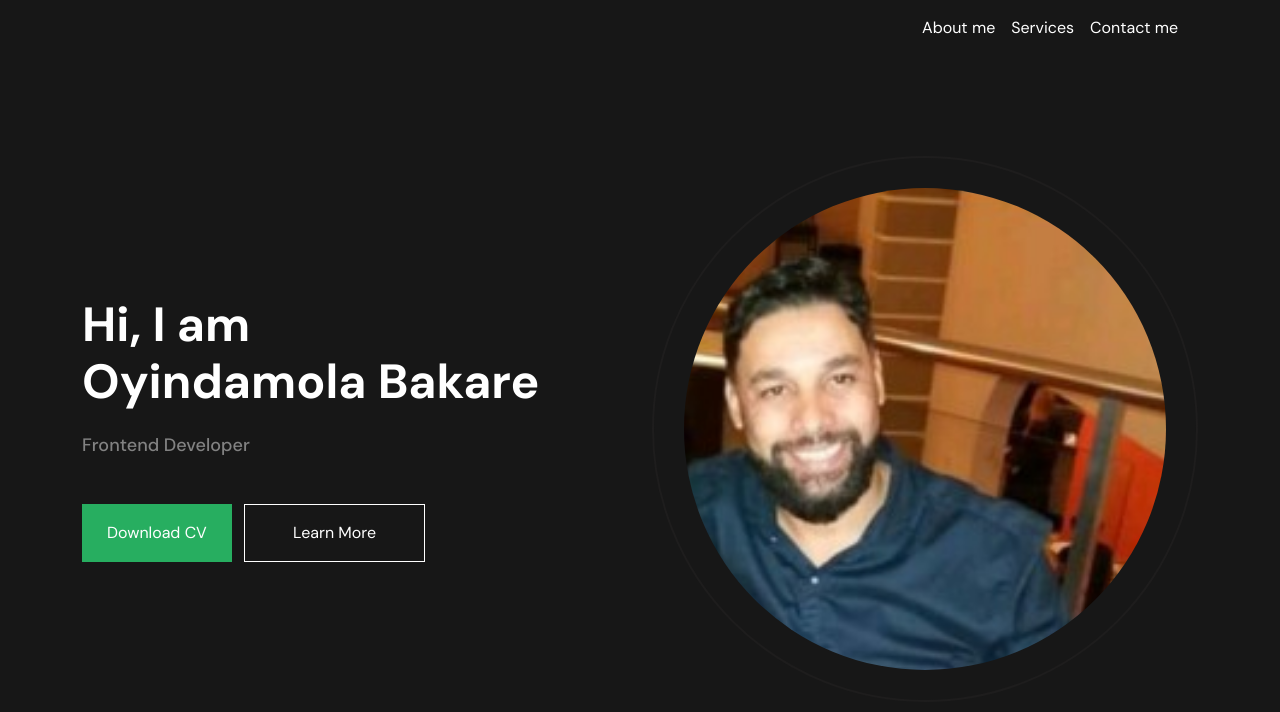
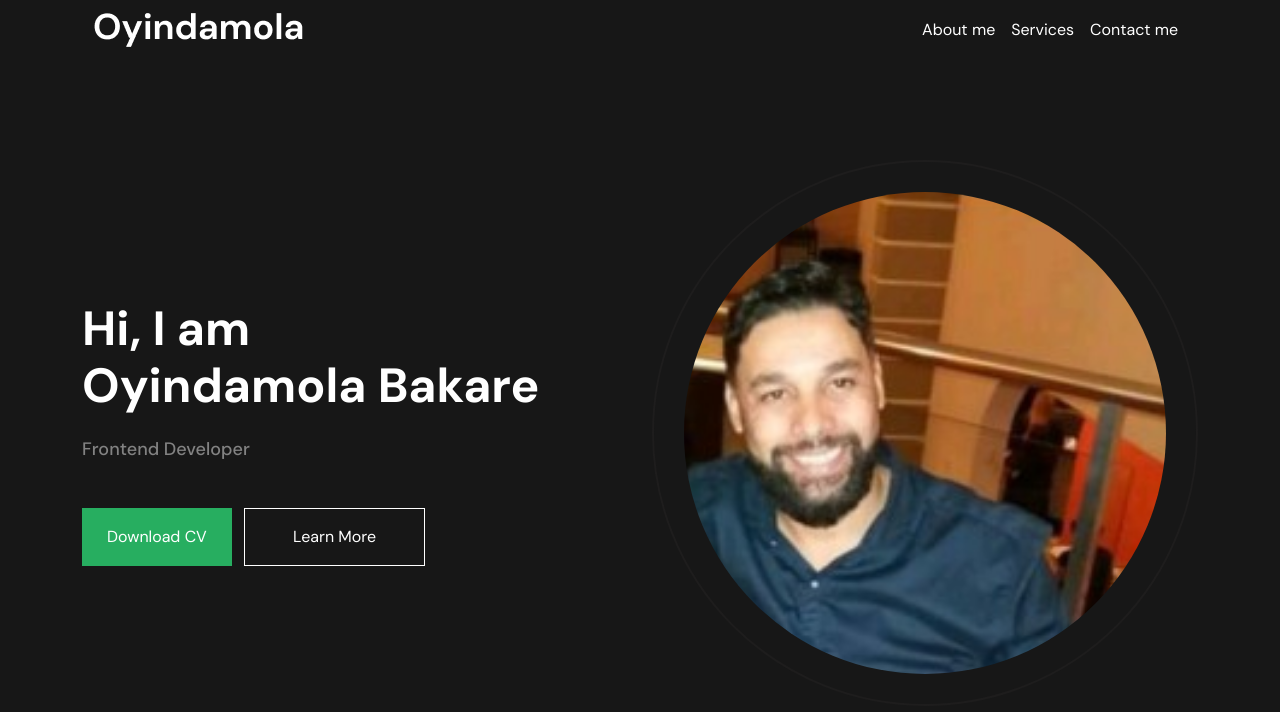
Before and after one commit to NiloSC/Meu_Portf-lio-, a plain HTML site: page index.html in a window 1280 px wide. Drawn offline with nearby package versions, Linux system fonts and the light colour scheme.

Commit message:
Atualizando a logo na capa

```diff
--- a/index.html
+++ b/index.html
@@ -14,7 +14,7 @@
         <nav class="navbar navbar-expand-lg navbar-light">
             <div class="container-fluid">
                 <a class="navbar-brand" href="#">
-                    <img src="assets/images/logo.png" alt="">
+                    <img src="assets/imagem/logo.png" alt="">
                 </a>
                 <button class="navbar-toggler" type="button" data-bs-toggle="collapse" data-bs-target="#navbarNav"
                     aria-controls="navbarNav" aria-expanded="false" aria-label="Toggle navigation">
```
Also changed, not shown: assets/imagem/logo.png (added).
